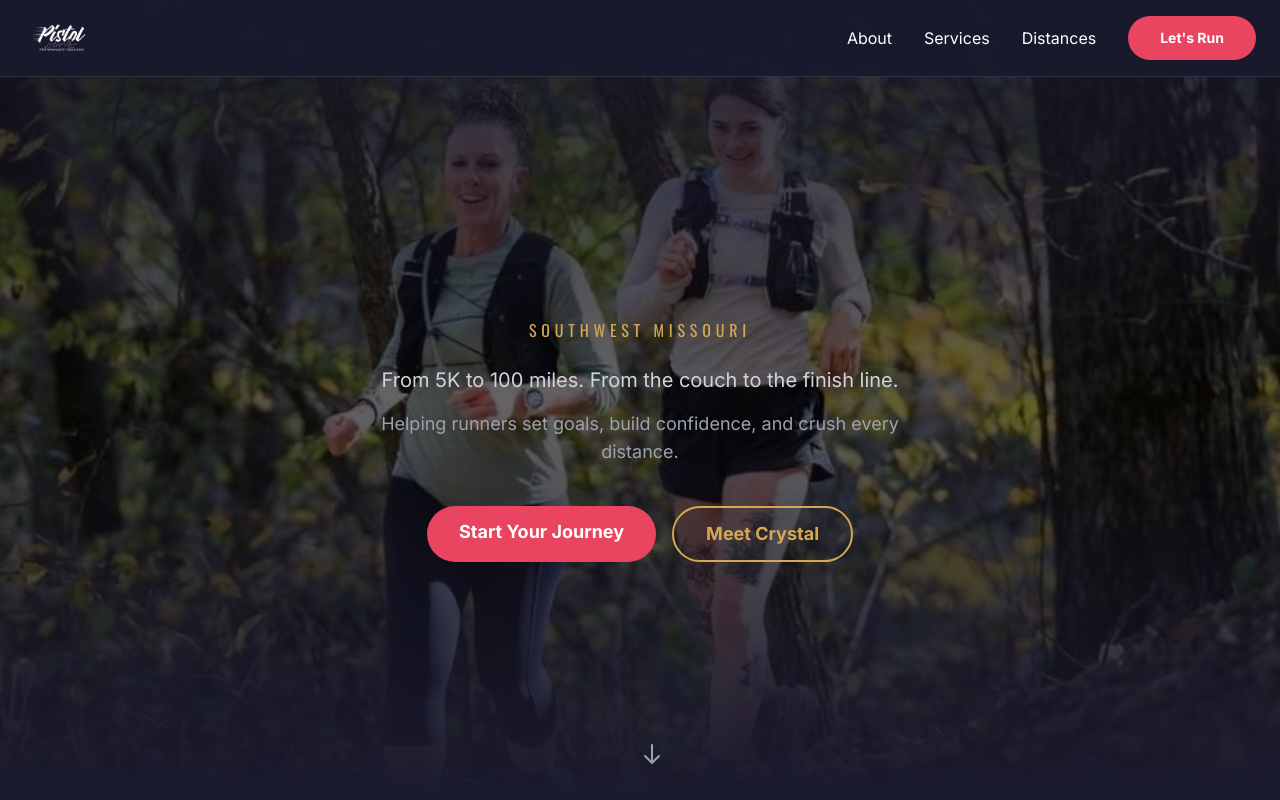
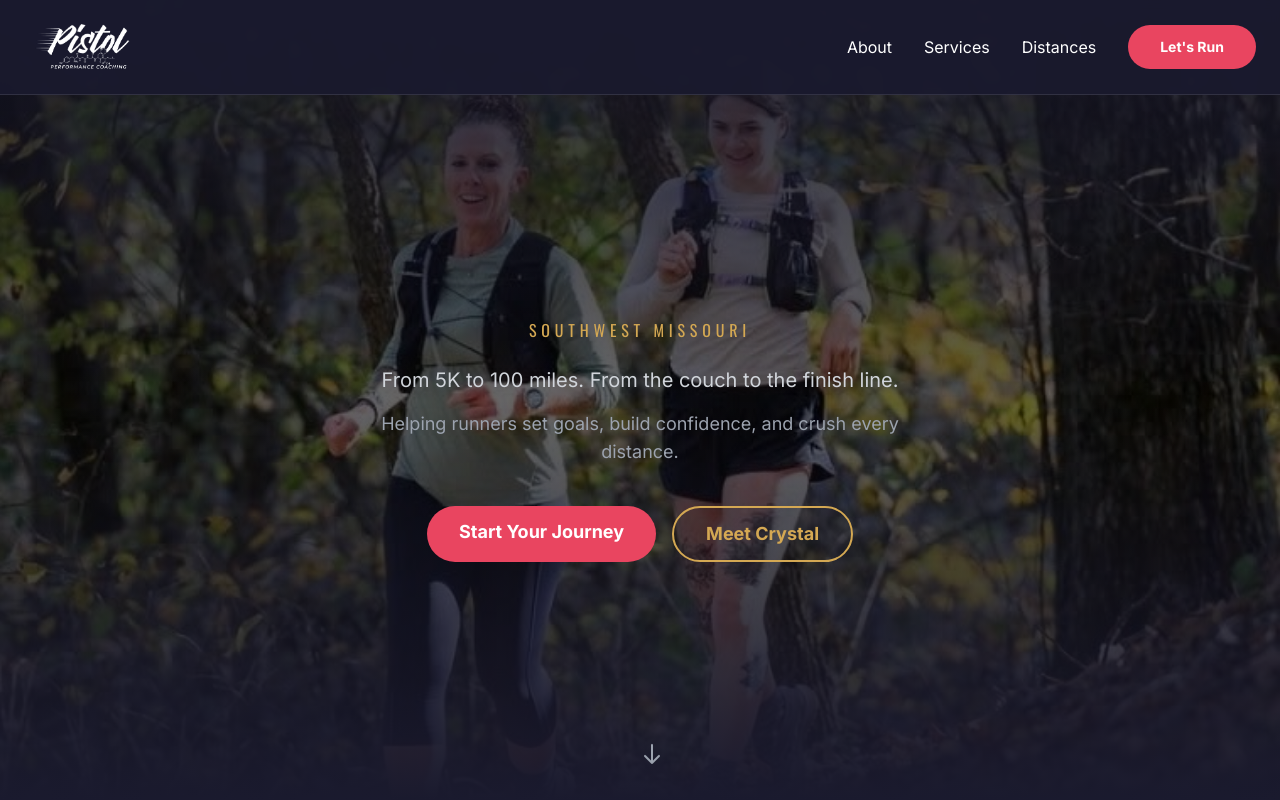
Before and after one commit to cvinirwin9455/crystalpiston, a Next.js app: page / in a window 1280 px wide. Shown: the top 800 px of the page. Built offline with nearby package versions, Linux system fonts and the light colour scheme.

Commit message:
Make logo bigger (120px) in nav and footer

```diff
--- a/src/app/components/Footer.tsx
+++ b/src/app/components/Footer.tsx
@@ -7,8 +7,8 @@ export default function Footer() {
         <Image
           src="/IMG_5861.PNG"
           alt="Pistol Performance Coaching"
-          width={60}
-          height={60}
+          width={120}
+          height={120}
         />
         <p className="text-gray-500 text-sm">
           &copy; {new Date().getFullYear()} Pistol Performance Coaching. Southwest Missouri.
--- a/src/app/components/Navigation.tsx
+++ b/src/app/components/Navigation.tsx
@@ -13,8 +13,8 @@ export default function Navigation() {
           <Image
             src="/IMG_5861.PNG"
             alt="Pistol Performance Coaching"
-            width={70}
-            height={70}
+            width={120}
+            height={120}
           />
         </a>
 
```
